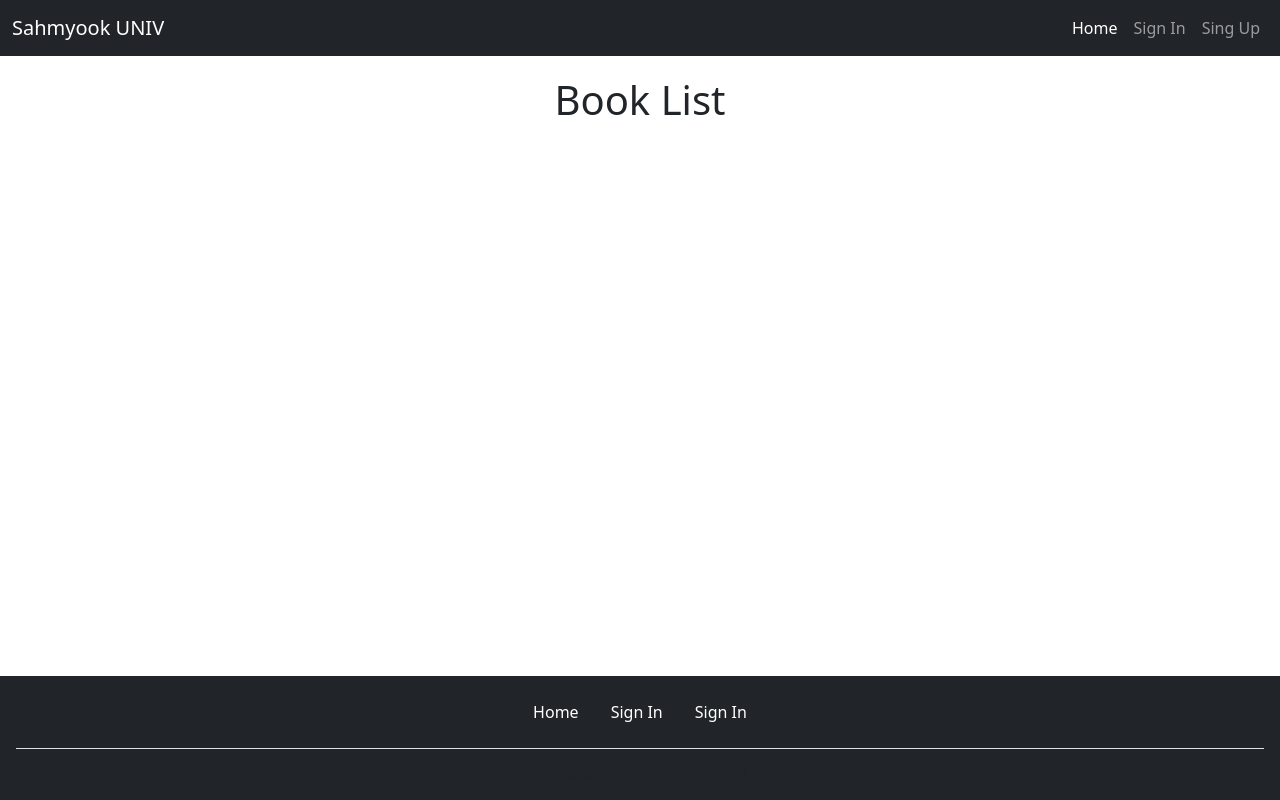
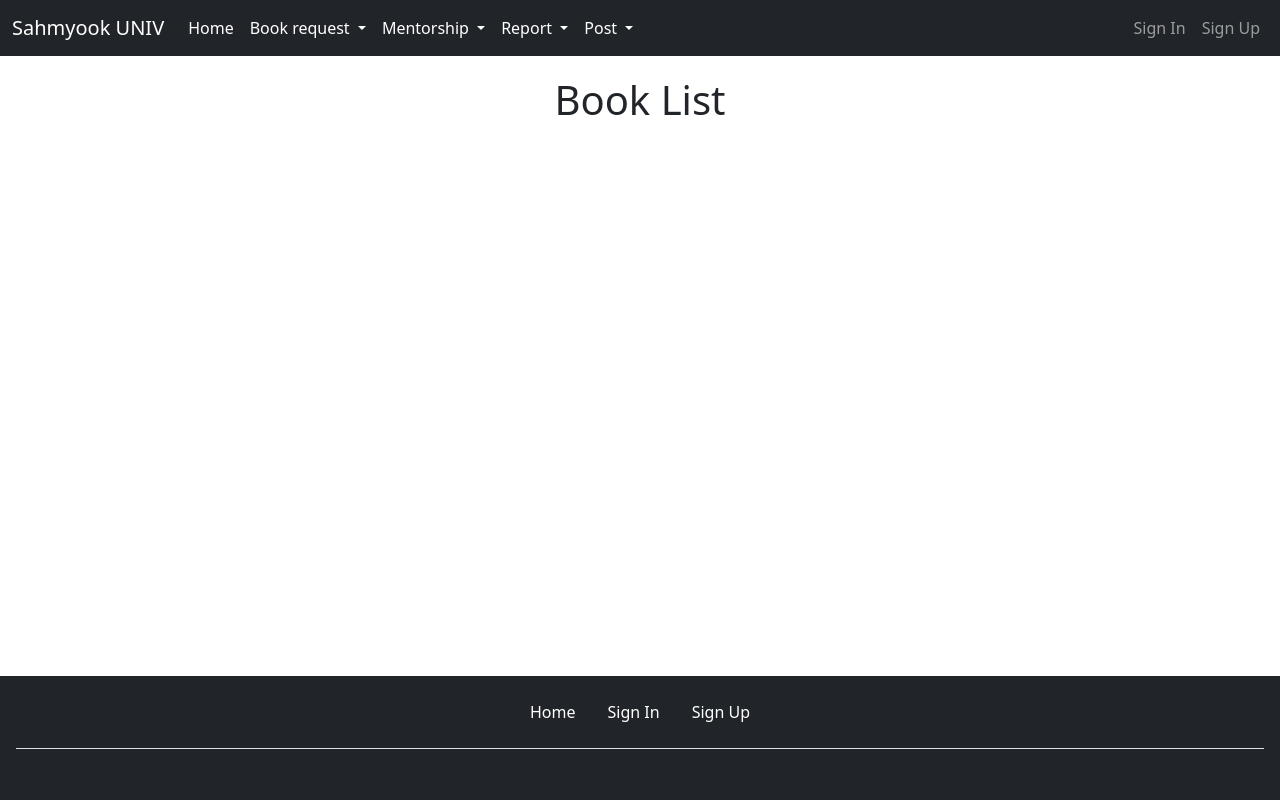
Before and after one commit to SyuCSDC/csdc.kr, a Django app: template csdc/templates/reports/book_list.html in a window 1280 px wide. Run offline with Django 3.2, Linux system fonts and the light colour scheme; the template is opened without the code that fills it, so the values that code supplies are empty; some libraries are stand-ins or nearby versions.

Commit message:
feat: BookUpdate&templates design update

```diff
--- a/csdc/report/urls.py
+++ b/csdc/report/urls.py
@@ -1,5 +1,5 @@
 from django.urls import path
-from .views import ReportListView, ReportCreateView, ReportDetailView , ReportUpdateView , BookcreateView , BookListView
+from .views import ReportListView, ReportCreateView, ReportDetailView , ReportUpdateView ,BookcreateView , BookListView , BookUpdateView
 
 app_name = "report"
 
@@ -10,6 +10,7 @@ urlpatterns = [
     path('<int:pk>/update/' , ReportUpdateView.as_view(), name='report_update'),
     path('book_request/', BookcreateView.as_view(), name='book_request'),
     path('book_list/' , BookListView.as_view(), name='book_list'),
+    path('book/<int:pk>/update/' , BookUpdateView.as_view(), name='book_update'),
 
     # 추가적인 URL 패턴이 필요할 경우 여기에 정의
 ]
--- a/csdc/templates/base.html
+++ b/csdc/templates/base.html
@@ -13,20 +13,59 @@
 <body class="d-flex flex-column min-vh-100">
         <!-- 네비게이션 바, 로고 등 헤더 내용 -->
         <nav class="navbar navbar-expand-lg navbar-dark bg-dark">
-        <div class="container-fluid" >
+          <div class="container-fluid">
             <a class="navbar-brand" href="https://www.syu.ac.kr/">Sahmyook UNIV</a>
             <button class="navbar-toggler" type="button" data-bs-toggle="collapse" data-bs-target="#navbarNav" aria-controls="navbarNav" aria-expanded="false" aria-label="Toggle navigation">
               <span class="navbar-toggler-icon"></span>
             </button>
             <div class="collapse navbar-collapse" id="navbarNav">
-            <ul class="navbar-nav ms-auto">
+              <ul class="navbar-nav me-auto mb-2 mb-lg-0">
                 <li class="nav-item">
                   <button class="nav-link btn btn-link active" onclick="location.href='/'">Home</button>
                 </li>
+                <li class="nav-item dropdown">
+                  <button class="nav-link btn btn-link dropdown-toggle active" id="navbarDropdown" data-bs-toggle="dropdown" aria-expanded="false">
+                    Book request
+                  </button>
+                  <ul class="dropdown-menu" aria-labelledby="navbarDropdown">
+                    <li><a class="dropdown-item" href="{% url 'report:book_request' %}">도서 신청</a></li>
+                    <li><a class="dropdown-item" href="{% url 'report:book_list' %}">신청 도서 목록</a></li>
+                  </ul>
+                </li>
+                <li class="nav-item dropdown">
+                  <button class="nav-link btn btn-link dropdown-toggle active" id="navbarDropdown" data-bs-toggle="dropdown" aria-expanded="false">
+                    Mentorship
+                  </button>
+                  <ul class="dropdown-menu" aria-labelledby="navbarDropdown">
+                    <li><a class="dropdown-item" href="{% url 'mentorship:create_mentorship_request' %}">멘토쉽 신청</a></li>
+                    <li><a class="dropdown-item" href="{% url 'mentorship:list_mentorships' %}">멘토쉽 현황 게시판</a></li>
+                  </ul>
+                </li>
+                <li class="nav-item dropdown">
+                  <button class="nav-link btn btn-link dropdown-toggle active" id="navbarDropdown" data-bs-toggle="dropdown" aria-expanded="false">
+                    Report
+                  </button>
+                  <ul class="dropdown-menu" aria-labelledby="navbarDropdown">
+                    <li><a class="dropdown-item" href="{% url 'report:report_create' %}">레포트 작성</a></li>
+                    <li><a class="dropdown-item" href="{% url 'report:report_list' %}">레포트 목록</a></li>
+                  </ul>
+                </li>
+                <li class="nav-item dropdown">
+                  <button class="nav-link btn btn-link dropdown-toggle active" id="navbarDropdown" data-bs-toggle="dropdown" aria-expanded="false">
+                    Post
+                  </button>
+                  <ul class="dropdown-menu" aria-labelledby="navbarDropdown">
+                    <li><a class="dropdown-item" href="{% url 'posts:post_list' %}">자유게시판</a></li>
+                  </ul>
+                </li>
+              </ul>
+
+              <!-- 로그인/로그아웃 항목을 오른쪽으로 정렬 -->
+              <!-- 이전에 중첩된 <ul> 태그를 제거하고 ms-auto를 바깥쪽 <ul> 태그에 직접 적용 -->
+              <ul class="navbar-nav ms-auto">
                 {% if user.is_authenticated %}
                 <li class="nav-item">
-                <!-- 로그아웃 폼 -->
-                <form action="{% url 'user:logout' %}" method="post" style="display: inline;">
+                  <form action="{% url 'user:logout' %}" method="post">
                     {% csrf_token %}
                     <input type="hidden" name="next" value="{{ request.path }}">
                     <button type="submit" class="nav-link btn btn-link">Logout</button>
@@ -37,16 +76,14 @@
                   <a class="nav-link" href="{% url 'user:login' %}">Sign In</a>
                 </li>
                 <li class="nav-item">
-                <a class="nav-link" href="{% url 'user:register' %}">Sing Up</a>
+                  <a class="nav-link" href="{% url 'user:register' %}">Sign Up</a>
                 </li>
                 {% endif %}
-              <li class="nav-item">
-                <!-- <a class="nav-link disabled" href="#" tabindex="-1" aria-disabled="true">Disabled</a> -->
-              </li>
               </ul>
             </div>
           </div>
         </nav>
+
 
     <main role="main" >
         {% block content %}
@@ -73,7 +110,7 @@
                   <button class="nav-link btn btn-link active" onclick="location.href='/users/login'" style="color:white">Sign In</button>
                 </li>
                 <li class="nav-item">
-                  <button class="nav-link btn btn-link active" onclick="location.href='/users/register'" style="color:white">Sign In</button>
+                  <button class="nav-link btn btn-link active" onclick="location.href='/users/register'" style="color:white">Sign Up</button>
                 </li>
                 {% endif %}
             </ul>
--- a/csdc/templates/reports/book_list.html
+++ b/csdc/templates/reports/book_list.html
@@ -1,7 +1,7 @@
 {% extends 'base.html' %}
 {% block content %}
 
-<body>
+
     <div class="container">
         <h1 style="text-align: center; padding-top: 20px;">Book List</h1>
         <ul class="list-group list-group-flush">
@@ -9,6 +9,9 @@
             <li class="list-group-item">
                 {{ book.title }} by {{ book.author }} - 신청자: {{ book.requester.last_name }}{{ book.requester.first_name }} - 필요권수: {{book.needed_copies}}
                 <!-- 기타 책 정보 표시 -->
+                {% if book.requester == request.user %}
+                <a href="{% url 'report:book_update' pk=book.pk %}" role="button" class="btn btn-primary">수정하기</a>
+                {% endif %}
             </li>
             {% endfor %}
         </ul>
--- a/csdc/templates/reports/report_detail.html
+++ b/csdc/templates/reports/report_detail.html
@@ -13,7 +13,6 @@
         <li><a href="{{ file.file.url }}" target="_blank">{{ file.file.name }}</a></li>
         {% endfor %}
     </ul>
-
     </body>
 
 {% endblock %}
```
Also changed, not shown: csdc/report/views.py (+7 -0 lines), csdc/templates/posts/post_list.html (+14 -10 lines), csdc/templates/reports/book_update.html (added, +10 -0 lines). Lines whose indentation alone changed are shown as unchanged.
